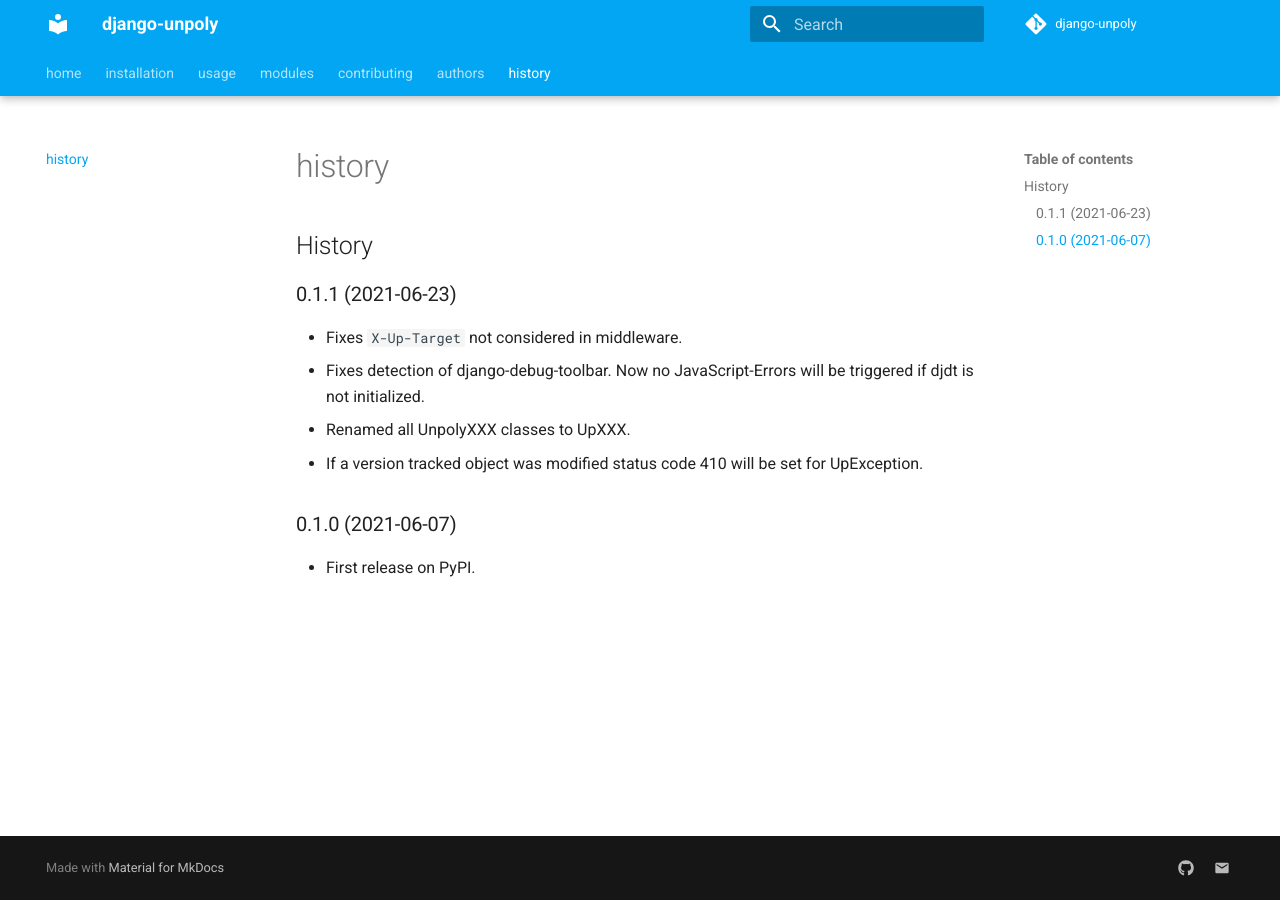
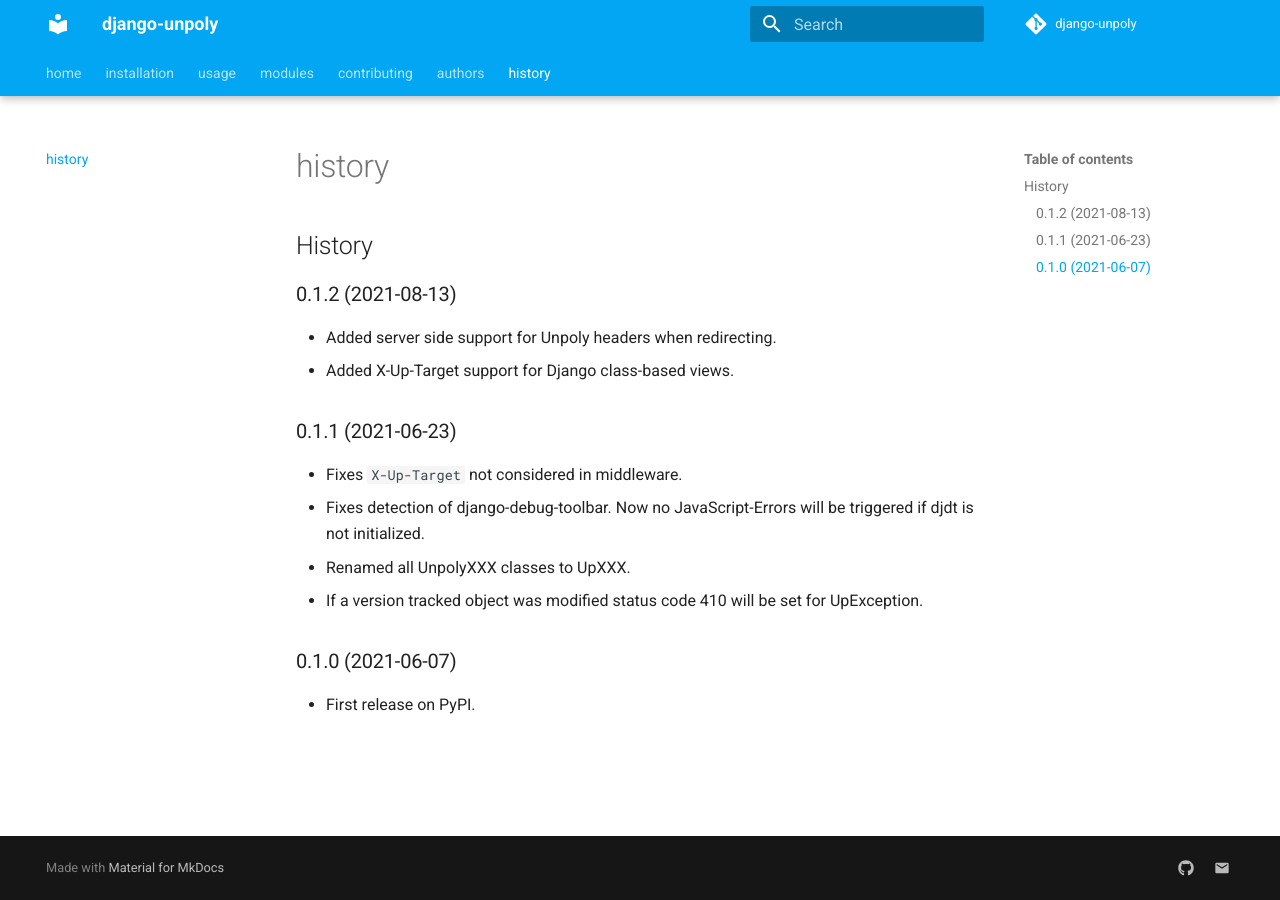
Before and after one commit to jwaschkau/django-unpoly, an MkDocs documentation site: the page built from docs/history.md, in a window 1280 px wide. Built offline with MkDocs 1.6.1 and Material for MkDocs 9.7.7, drawn with Linux system fonts in a browser that asks for light colours; comment, search, counter and statistics services are not loaded.

Commit message:
Changelog for release 0.1.2

```diff
--- a/HISTORY.md
+++ b/HISTORY.md
@@ -1,4 +1,9 @@
 # History
+
+## 0.1.2 (2021-08-13)
+
+- Added server side support for Unpoly headers when redirecting.
+- Added X-Up-Target support for Django class-based views.
 
 ## 0.1.1 (2021-06-23)
 
```
